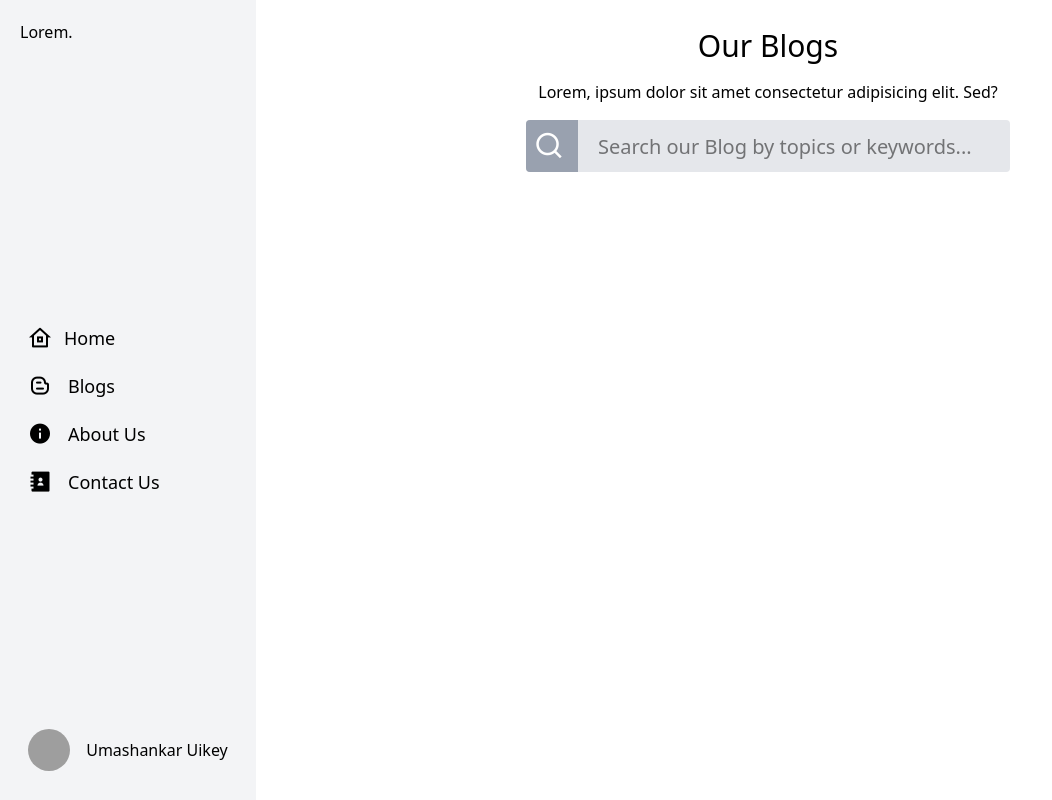
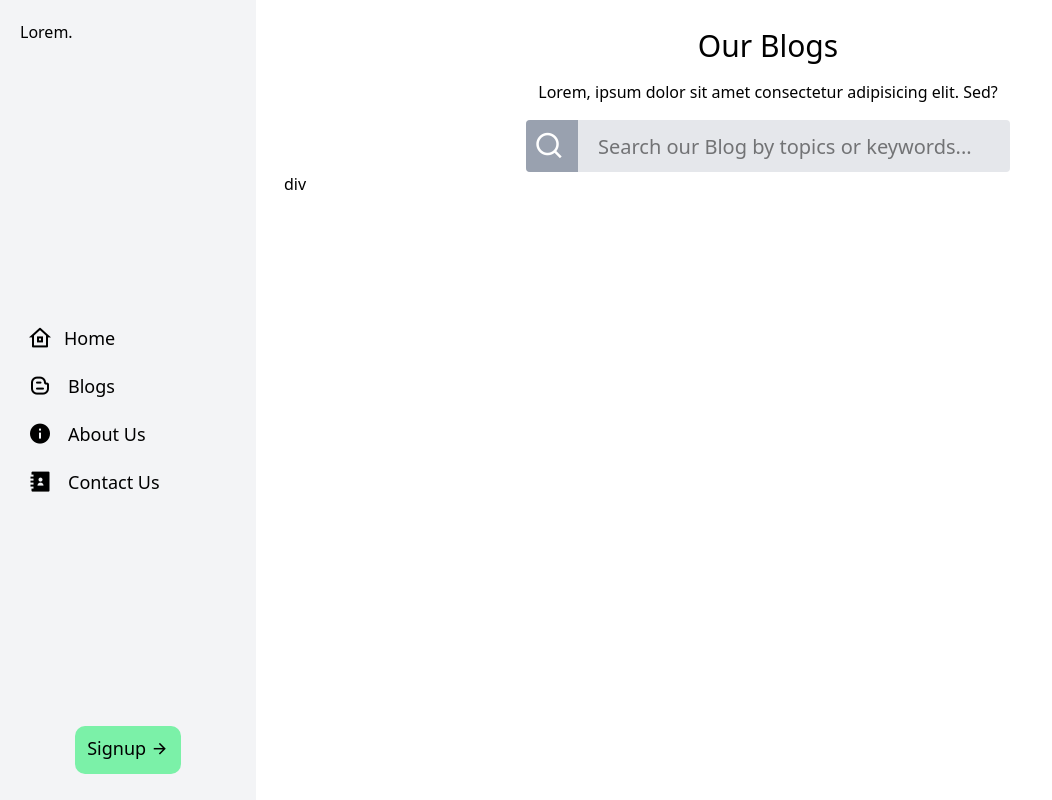
Before and after one commit to ShIreen66/blog-project-frontend, a React (Vite) app: page / in a window 1280 px wide. Shown: the whole page, without its empty margins (0-1052 px from the left). Built offline with nearby package versions, Linux system fonts and the light colour scheme; grey boxes are pictures that could not be loaded; a web font is replaced by a local one.

Commit message:
feat: update HeroSection and Navigation components with layout adjustments and new Signup link

```diff
--- a/src/component/HeroSection.jsx
+++ b/src/component/HeroSection.jsx
@@ -10,6 +10,7 @@ const HeroSection = () => {
         <i class="ri-search-line h-full aspect-square bg-gray-400 text-3xl text-white p-2"></i>{" "}
         <input type="text" className="outline-hidden w-full h-full text-xl px-5" placeholder="Search our Blog by topics or keywords..." />
       </div>
+      div
     </div>
   );
 };
--- a/src/component/Navigation.jsx
+++ b/src/component/Navigation.jsx
@@ -1,3 +1,4 @@
+import { Link } from "react-router-dom";
 import "remixicon/fonts/remixicon.css";
 
 const Navigation = () => {
@@ -33,16 +34,16 @@ const Navigation = () => {
         </div>
 
       <div className="w-full h-15  flex justify-center items-center  ">
-        {/* <button className="h-[80%] bg-green-300 rounded-[10px] py-2 px-3 text-lg font-medium mx-auto">
-          Login <i class="ri-arrow-right-line"></i>
-        </button> */}
-        <div className="w-full h-full flex  items-center justify-center gap-4">
+        <Link to={"signup"} className="h-[80%] bg-green-300 rounded-[10px] py-2 px-3 text-lg font-medium mx-auto">
+          Signup <i class="ri-arrow-right-line"></i>
+        </Link>
+        {/* <div className="w-full h-full flex  items-center justify-center gap-4">
           <img
             src="https://plus.unsplash.com/premium_photo-1678197937465-bdbc4ed95815?w=600&auto=format&fit=crop&q=60&ixlib=rb-4.1.0&ixid=M3wxMjA3fDB8MHxzZWFyY2h8MXx8cGVyc29ufGVufDB8fDB8fHww"
             className="h-[70%] aspect-square rounded-full object-cover"
           ></img>
           <p className="font-medium">Umashankar Uikey</p>
-        </div>
+        </div> */}
       </div>
     </div>
   );
```
